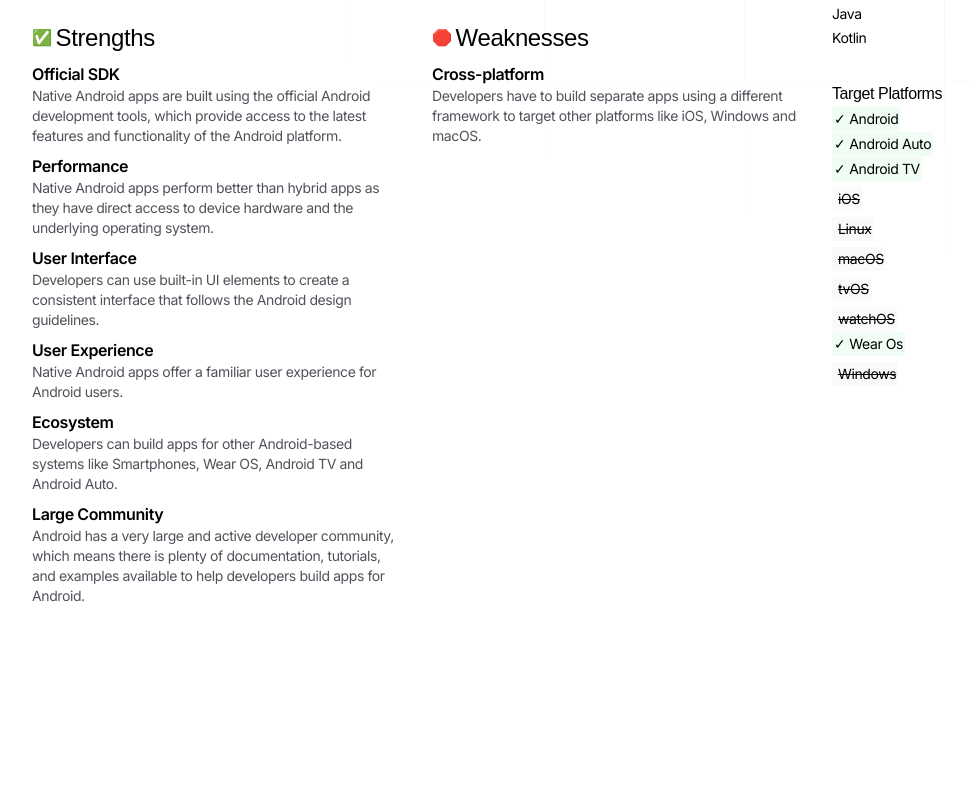
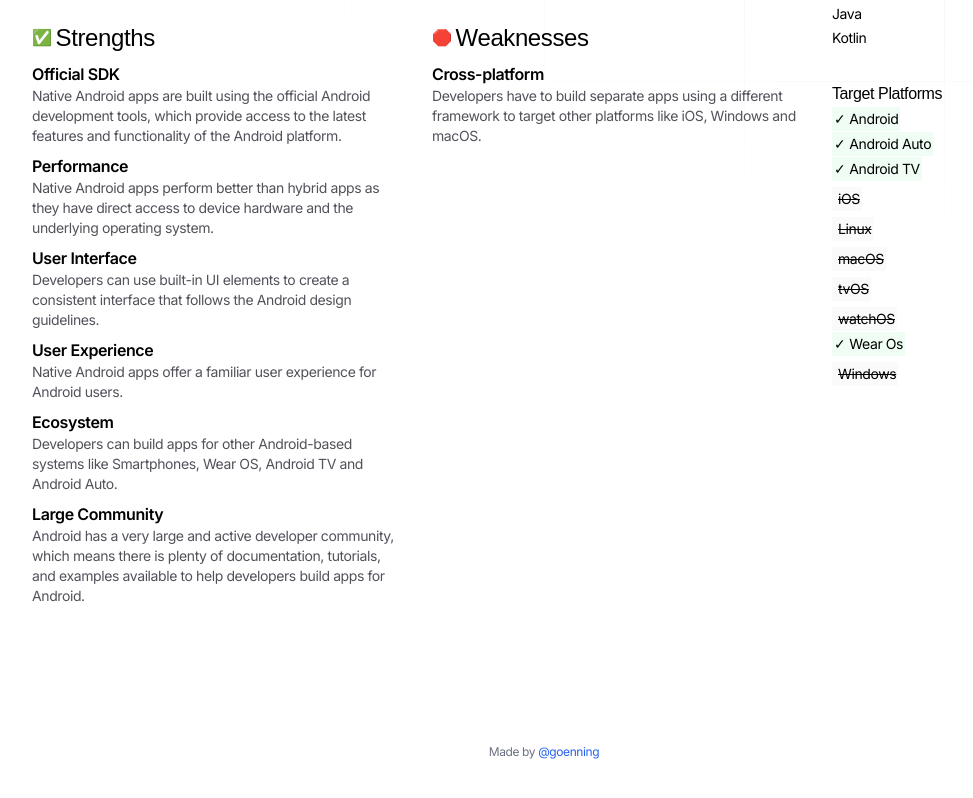
Before and after one commit to aptabase/buildwith.app, a Next.js app: page /android in a window 1280 px wide. Shown: the part 518-1316 px from the top of the page, without its empty margins (96-1069 px from the left). Before the commit the page ends 1124 px from the top, so only its background shows below. Built offline with nearby package versions, Linux system fonts and the light colour scheme; a web font is replaced by a local one.

Commit message:
add madeby

```diff
--- /dev/null
+++ b/lib/components/Footer.tsx
@@ -0,0 +1,17 @@
+export function Footer() {
+  return (
+    <footer>
+      <div className="mx-auto max-w-7xl overflow-hidden px-6 py-20 sm:py-24 lg:px-8">
+        <p className="mt-10 text-center text-xs leading-5 text-gray-500">
+          Made by{" "}
+          <a
+            href="https://twitter.com/goenning"
+            className="text-blue-600 hover:underline"
+          >
+            @goenning
+          </a>
+        </p>
+      </div>
+    </footer>
+  );
+}
--- a/lib/components/index.tsx
+++ b/lib/components/index.tsx
@@ -1,3 +1,4 @@
 export * from "./GitHubTag";
 export * from "./RedditTag";
 export * from "./DiscordTag";
+export * from "./Footer";
--- a/src/app/layout.tsx
+++ b/src/app/layout.tsx
@@ -2,6 +2,7 @@ import "./globals.css";
 import localFont from "next/font/local";
 import { Inter } from "next/font/google";
 import "cal-sans";
+import { Footer } from "@lib/components";
 
 const inter = Inter({
   subsets: ["latin"],
@@ -54,6 +55,7 @@ export default function RootLayout({
           />
         </svg>
         {children}
+        <Footer />
         <script
           defer
           data-domain="buildwith.app"
```
